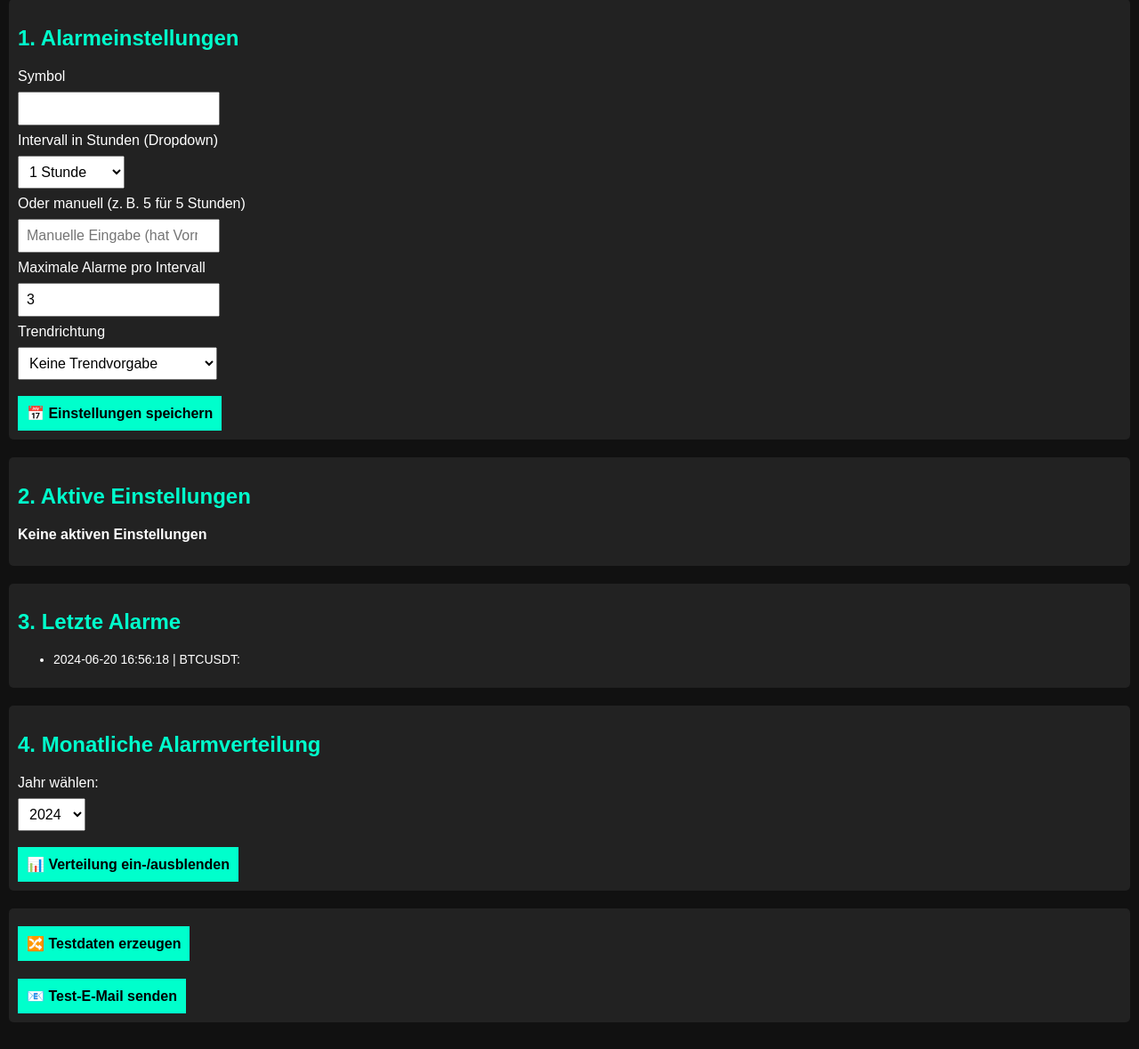
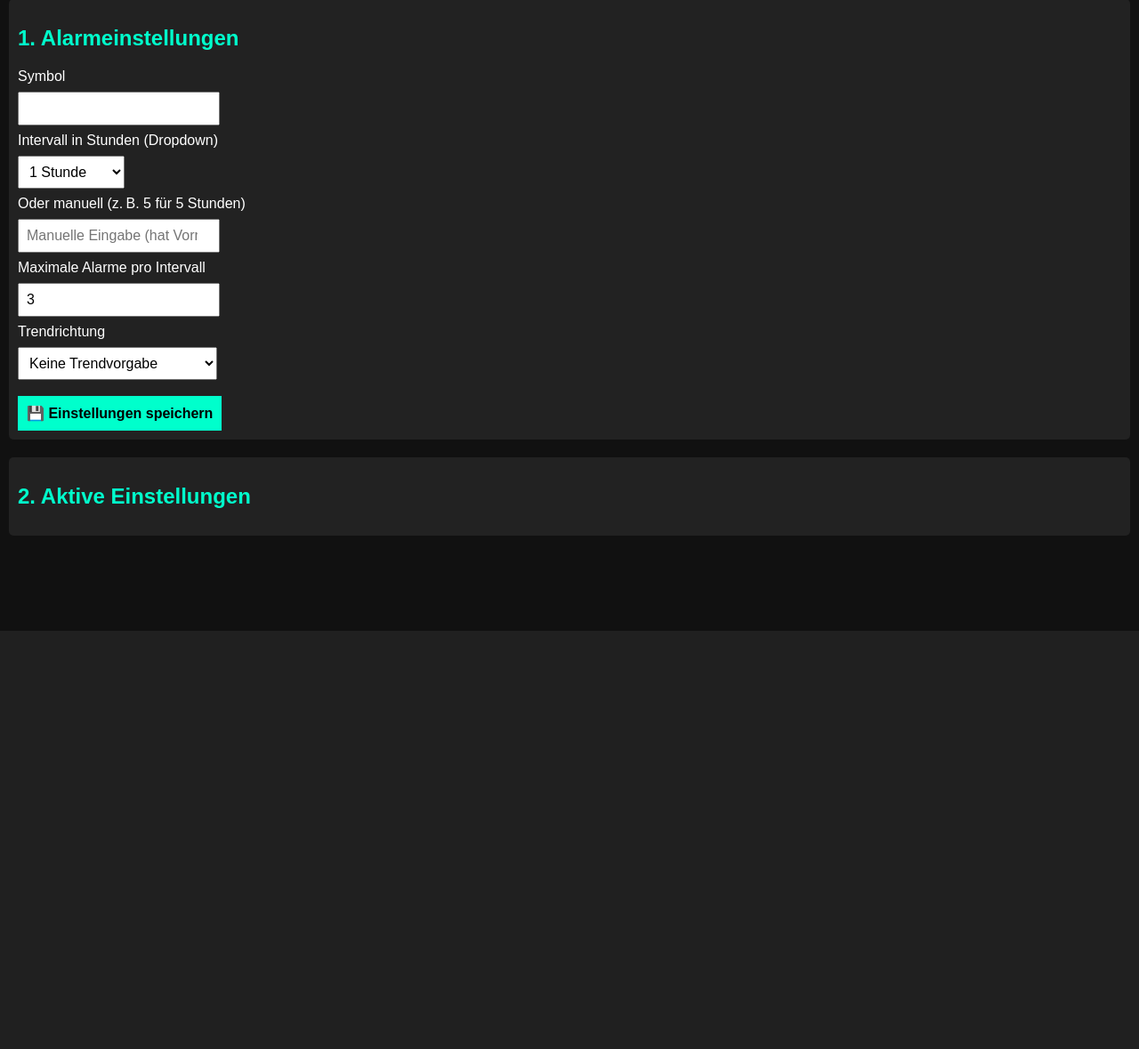
Before and after one commit to Bubu89/webhook-alarm-analyse, a Flask app: page /dashboard in a window 1280 px wide. Shown: the part 91-1270 px from the top of the page at 89% size. After the commit the page ends 800 px from the top, so only its background shows below. Run offline with Flask 3, Linux system fonts and the light colour scheme.

Commit message:
Update dashboard.html

```diff
--- a/templates/dashboard.html
+++ b/templates/dashboard.html
@@ -73,6 +73,15 @@
             display: none;
         }
 
+        .checkbox-symbol {
+            display: flex;
+            align-items: center;
+        }
+
+        .checkbox-symbol input[type="radio"] {
+            margin-right: 10px;
+        }
+
         @media (max-width: 600px) {
             body {
                 font-size: 14px;
@@ -112,6 +121,13 @@
             btn.textContent = expanded ? "📋 Alle anzeigen" : "📋 Weniger anzeigen";
             btn.setAttribute("data-expanded", expanded ? "false" : "true");
         }
+
+        function setActive(symbol, interval, maxAlarms, trend) {
+            document.querySelector('[name="symbol"]').value = symbol;
+            document.querySelector('[name="interval_hours_manual"]').value = interval;
+            document.querySelector('[name="max_alarms"]').value = maxAlarms;
+            document.querySelector('[name="trend_richtung"]').value = trend;
+        }
     </script>
 </head>
 <body>
@@ -121,7 +137,7 @@
         <h2>1. Alarmeinstellungen</h2>
         <form action="/update-settings" method="post">
             <label>Symbol</label>
-            <input type="text" name="symbol" value="{{ einstellungen.get('symbol_filter', '') }}" required>
+            <input type="text" name="symbol" required>
 
             <label>Intervall in Stunden (Dropdown)</label>
             <select name="interval_hours_dropdown">
@@ -136,89 +152,31 @@
             <input type="number" name="interval_hours_manual" placeholder="Manuelle Eingabe (hat Vorrang)">
 
             <label>Maximale Alarme pro Intervall</label>
-            <input type="number" name="max_alarms" value="{{ einstellungen.get('max_alarms', 3) }}" required>
+            <input type="number" name="max_alarms" value="3" required>
 
             <label>Trendrichtung</label>
             <select name="trend_richtung">
-                <option value="neutral" {% if einstellungen.get('trend_richtung') == 'neutral' %}selected{% endif %}>Keine Trendvorgabe</option>
-                <option value="bullish" {% if einstellungen.get('trend_richtung') == 'bullish' %}selected{% endif %}>Positiver Trend (aufwärts)</option>
-                <option value="bearish" {% if einstellungen.get('trend_richtung') == 'bearish' %}selected{% endif %}>Negativer Trend (abwärts)</option>
+                <option value="neutral">Keine Trendvorgabe</option>
+                <option value="bullish">Positiver Trend (aufwärts)</option>
+                <option value="bearish">Negativer Trend (abwärts)</option>
             </select>
 
-            <button type="submit">📅 Einstellungen speichern</button>
+            <button type="submit">💾 Einstellungen speichern</button>
         </form>
     </div>
 
     <div class="section">
         <h2>2. Aktive Einstellungen</h2>
-        <p><strong>{{ einstellungs_info|safe }}</strong></p>
+        <form>
+            {% for symbol, einstellung in einstellungen.items() %}
+                <div class="checkbox-symbol">
+                    <input type="radio" name="active_setting" onclick="setActive('{{ symbol }}', '{{ einstellung.interval_hours }}', '{{ einstellung.max_alarms }}', '{{ einstellung.trend_richtung }}')">
+                    <label><strong>{{ symbol }}</strong>: Intervall = {{ einstellung.interval_hours }} Std, Max. Alarme = {{ einstellung.max_alarms }}, Trend = {{ einstellung.trend_richtung }}</label>
+                </div>
+            {% endfor %}
+        </form>
     </div>
 
-    <div class="section">
-        <h2>3. Letzte Alarme</h2>
-        <ul id="alarmListe">
-            {% if letzte_ereignisse %}
-                {% for eintrag in letzte_ereignisse %}
-                    <li class="{% if loop.index > 5 %}hidden{% endif %}">
-                        {{ eintrag.timestamp.strftime('%Y-%m-%d %H:%M:%S') }} | {{ eintrag.symbol }}: {{ eintrag.nachricht }}
-                    </li>
-                {% endfor %}
-            {% else %}
-                <li>Keine Alarme registriert.</li>
-            {% endif %}
-        </ul>
-        {% if letzte_ereignisse|length > 5 %}
-            <button id="toggleAlarmeBtn" onclick="toggleAlarme()" data-expanded="false">📋 Alle anzeigen</button>
-        {% endif %}
-    </div>
-
-    <div class="section">
-        <h2>4. Monatliche Alarmverteilung</h2>
-        <form method="get" action="/dashboard">
-            <label>Jahr wählen:</label>
-            <select name="year" onchange="this.form.submit()">
-                {% for jahr in verfuegbare_jahre %}
-                    <option value="{{ jahr }}" {% if jahr == aktuelles_jahr %}selected{% endif %}>{{ jahr }}</option>
-                {% endfor %}
-            </select>
-        </form>
-
-        <button onclick="toggleVerteilung()">📊 Verteilung ein-/ausblenden</button>
-
-        <div id="verteilungContainer">
-            <div class="matrix">
-                <div><strong>Symbol</strong></div>
-                {% for monat in monate %}
-                    <div><strong>{{ monat }}</strong></div>
-                {% endfor %}
-                {% if matrix %}
-                    {% for symbol, werte in matrix.items() %}
-                        <div><strong>{{ symbol }}</strong></div>
-                        {% for wert in werte %}
-                            <div>{{ wert }}</div>
-                        {% endfor %}
-                    {% endfor %}
-                {% else %}
-                    {% set dummy_symbole = ['BTC', 'ETH', 'XRP'] %}
-                    {% for symbol in dummy_symbole %}
-                        <div><strong>{{ symbol }}</strong></div>
-                        {% for _ in range(12) %}
-                            <div>-</div>
-                        {% endfor %}
-                    {% endfor %}
-                {% endif %}
-            </div>
-        </div>
-    </div>
-
-    <div class="section">
-        <form action="/generate-testdata" method="post">
-            <button type="submit">🔀 Testdaten erzeugen</button>
-        </form>
-
-        <form action="/test-email" method="get" style="margin-top: 10px;">
-            <button type="submit">📧 Test-E-Mail senden</button>
-        </form>
-    </div>
+    <!-- Weitere Abschnitte identisch wie zuvor (Letzte Alarme, Verteilung, Testdaten etc.) -->
 </body>
 </html>
```
